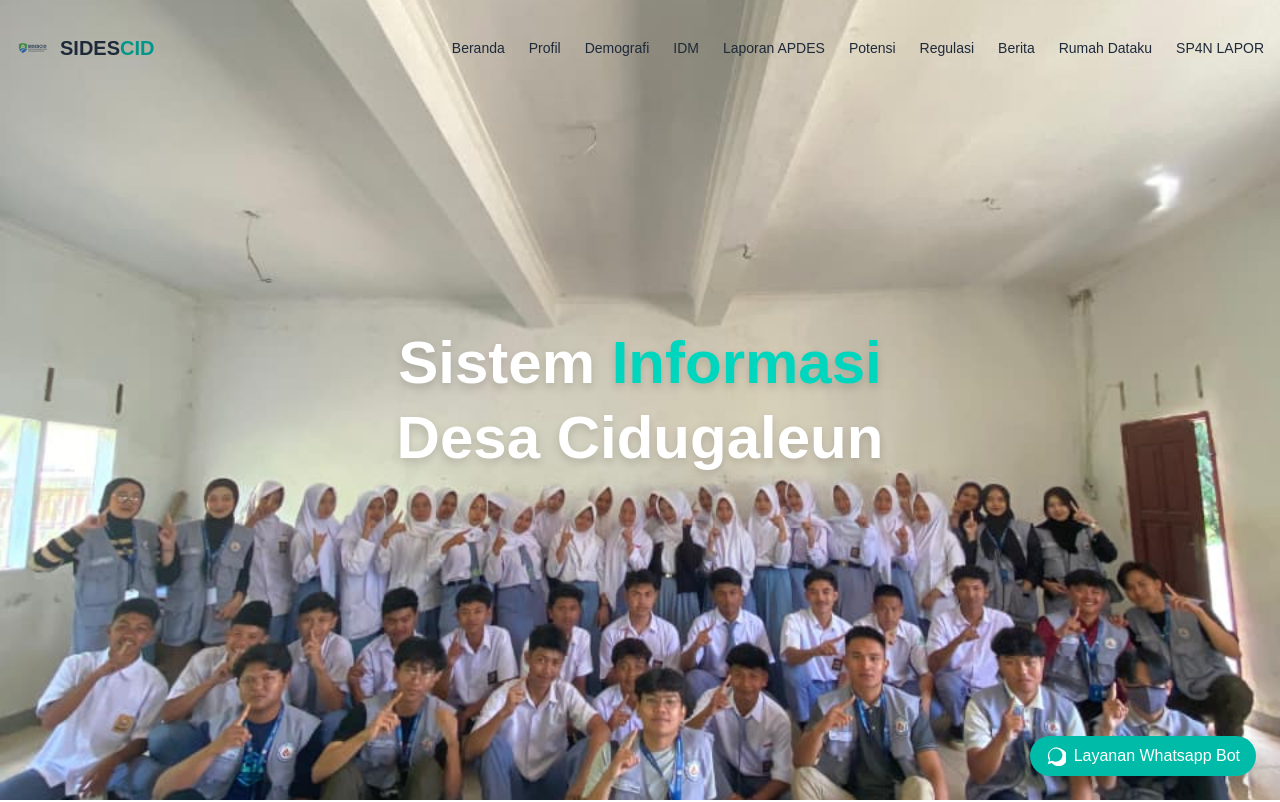
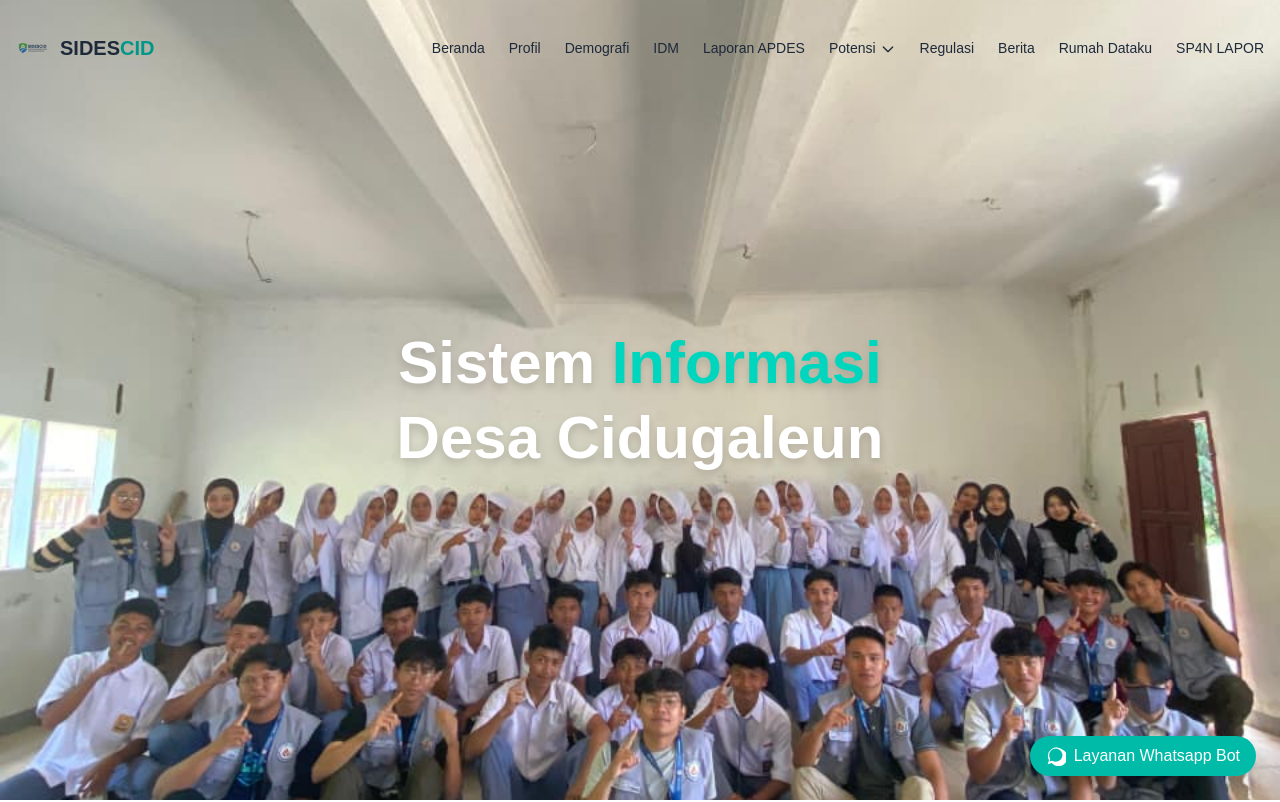
Before and after one commit to Apriyanto20/SIDESCID, a Next.js app: page / in a window 1280 px wide. Shown: the top 802 px of the page. Built offline with nearby package versions, Linux system fonts and the light colour scheme.

Commit message:
Resolve merge conflict on Navbar.tsx

```diff
--- a/src/app/components/navbar.tsx
+++ b/src/app/components/navbar.tsx
@@ -1,11 +1,13 @@
 "use client";
 
 import React, { useEffect, useState } from "react";
-import { Menu, X } from "lucide-react"; // Gunakan lucide-react atau ubah ke SVG jika perlu
+import { Menu, X } from "lucide-react";
+import Link from "next/link";
 
 const Navbar: React.FC = () => {
     const [isScrolled, setIsScrolled] = useState(false);
     const [isMenuOpen, setIsMenuOpen] = useState(false);
+    const [isPotensiOpen, setPotensiOpen] = useState(false);
 
     useEffect(() => {
         const handleScroll = () => setIsScrolled(window.scrollY > 5);
@@ -14,10 +16,7 @@ const Navbar: React.FC = () => {
     }, []);
 
     return (
-        <header
-            className={`w-full fixed top-5 left-0 z-50 transition-all duration-300 rounded-3xl ${isScrolled ? "bg-white shadow-md" : "bg-white/0"
-                }`}
-        >
+        <header className={`w-full fixed top-5 left-0 z-50 transition-all duration-300 rounded-3xl ${isScrolled ? "bg-white shadow-md" : "bg-white/0"}`}>
             <div className="max-w-7xl mx-auto px-4 py-3 flex items-center justify-between">
                 {/* Logo */}
                 <div className="flex items-center space-x-3">
@@ -27,11 +26,8 @@ const Navbar: React.FC = () => {
                     </span>
                 </div>
 
-                {/* Hamburger Menu Button (Mobile Only) */}
-                <button
-                    className="md:hidden text-gray-800"
-                    onClick={() => setIsMenuOpen(!isMenuOpen)}
-                >
+                {/* Hamburger Menu (Mobile Only) */}
+                <button className="md:hidden text-gray-800" onClick={() => setIsMenuOpen(!isMenuOpen)}>
                     {isMenuOpen ? <X size={24} /> : <Menu size={24} />}
                 </button>
 
@@ -60,7 +56,27 @@ const Navbar: React.FC = () => {
 
                     <a href="#" className="hover:text-teal-600 transition">IDM</a>
                     <a href="#" className="hover:text-teal-600 transition">Laporan APDES</a>
-                    <a href="#" className="hover:text-teal-600 transition">Potensi</a>
+
+                    {/* Click-based Potensi Dropdown */}
+                    <div className="relative">
+                        <button onClick={() => setPotensiOpen(!isPotensiOpen)} className="flex items-center gap-1 hover:text-teal-600 transition">
+                            Potensi
+                            <svg className="w-4 h-4 mt-[1px]" fill="none" stroke="currentColor" strokeWidth="2" viewBox="0 0 24 24">
+                                <path strokeLinecap="round" strokeLinejoin="round" d="M19 9l-7 7-7-7" />
+                            </svg>
+                        </button>
+                        {isPotensiOpen && (
+                            <ul className="absolute left-0 mt-2 bg-white rounded-xl shadow-lg py-2 w-44 z-50 border">
+                                <li>
+                                    <Link href="/potensi/lapak" className="block px-4 py-2 text-sm text-gray-700 hover:bg-gray-100 transition" onClick={() => setPotensiOpen(false)}>Lapak Desa</Link>
+                                </li>
+                                <li>
+                                    <Link href="/potensi/potensi-desa" className="block px-4 py-2 text-sm text-teal-600 hover:bg-gray-100 font-semibold transition" onClick={() => setPotensiOpen(false)}>Potensi Desa</Link>
+                                </li>
+                            </ul>
+                        )}
+                    </div>
+
                     <a href="#" className="hover:text-teal-600 transition">Regulasi</a>
                     <a href="#" className="hover:text-teal-600 transition">Berita</a>
                     <a href="#" className="hover:text-teal-600 transition">Rumah Dataku</a>
@@ -68,15 +84,17 @@ const Navbar: React.FC = () => {
                 </nav>
             </div>
 
-            {/* Mobile Dropdown Menu */}
+            {/* Mobile Menu (dari main) */}
             {isMenuOpen && (
                 <div className="md:hidden px-4 pb-4 space-y-2 text-sm font-medium text-gray-800 bg-white shadow rounded-b-3xl">
                     <a href="#" className="block hover:text-teal-600">Beranda</a>
+                    {/* Profil */}
                     <div>
                         <span className="block font-semibold mt-2">Profil</span>
                         <a href="#" className="block pl-4 hover:text-teal-600">Sejarah</a>
                         <a href="#" className="block pl-4 hover:text-teal-600">Visi & Misi</a>
                     </div>
+                    {/* Demografi */}
                     <div>
                         <span className="block font-semibold mt-2">Demografi</span>
                         <a href="#" className="block pl-4 hover:text-teal-600">Pendidikan</a>
@@ -85,6 +103,7 @@ const Navbar: React.FC = () => {
                         <a href="#" className="block pl-4 hover:text-teal-600">Jenis Kelamin</a>
                         <a href="#" className="block pl-4 hover:text-teal-600">Luas Wilayah</a>
                     </div>
+                    {/* Potensi + lainnya */}
                     <a href="#" className="block hover:text-teal-600">IDM</a>
                     <a href="#" className="block hover:text-teal-600">Laporan APDES</a>
                     <a href="#" className="block hover:text-teal-600">Potensi</a>
```
